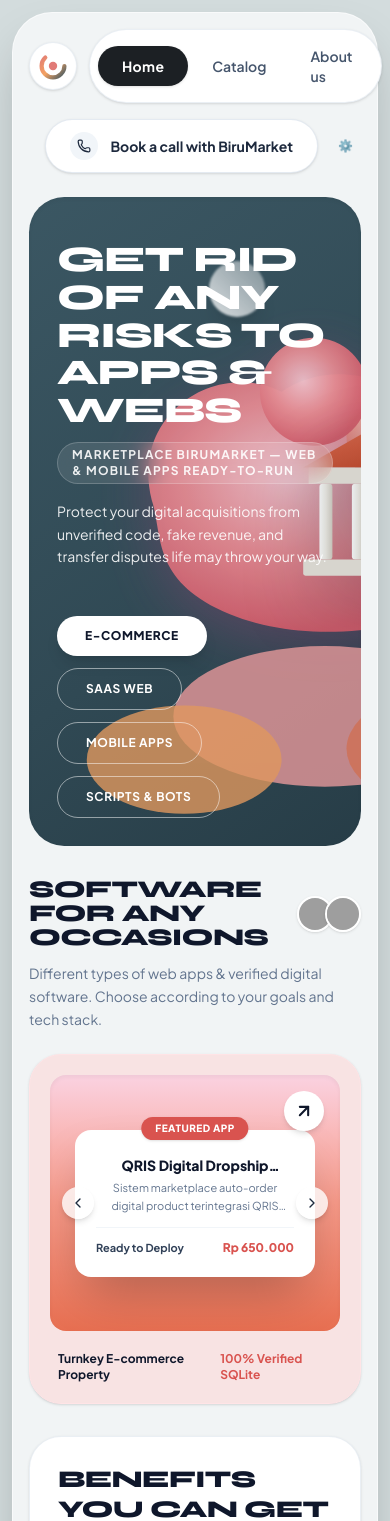
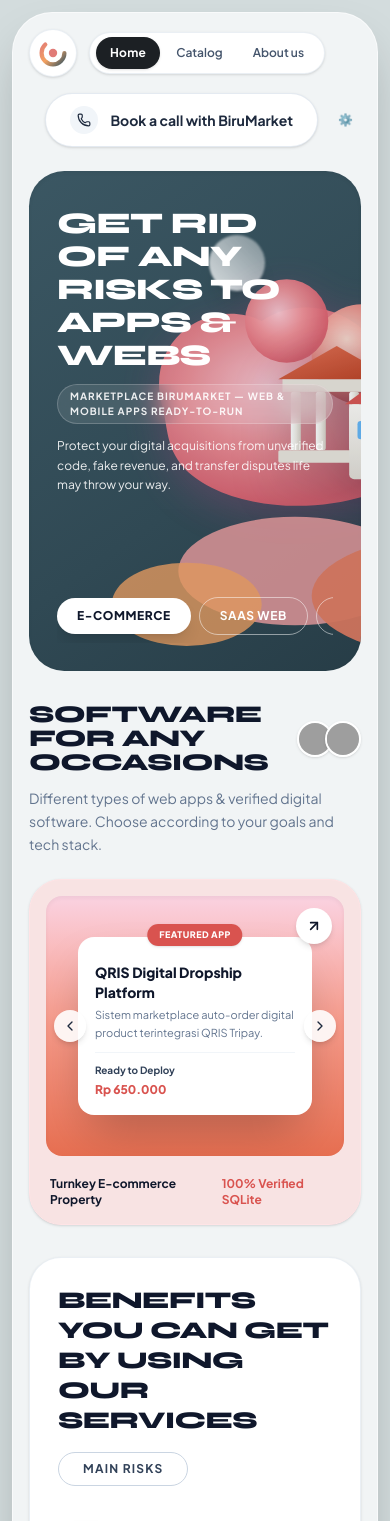
Before and after one commit to FikriBintangx/birumarket, a Next.js app: page / in a window 390 px wide. Shown: the top 1521 px of the page. Built offline with nearby package versions, Linux system fonts and the light colour scheme; no server answers; the database is empty; grey boxes are pictures that could not be loaded.

Commit message:
fix(mobile): enhance mobile responsiveness for navbar, hero, highlight card, and catalog chips

```diff
--- a/app/page.tsx
+++ b/app/page.tsx
@@ -114,33 +114,33 @@
         </div>
 
         {/* Hero Content */}
-        <div className="relative z-10 max-w-4xl pt-4">
-          <h1 className="font-['Syne',sans-serif] text-4xl sm:text-6xl lg:text-7xl font-black uppercase tracking-tight leading-[1.05] text-white">
+        <div className="relative z-10 max-w-4xl pt-2 sm:pt-4">
+          <h1 className="font-['Syne',sans-serif] text-3xl sm:text-5xl lg:text-7xl font-black uppercase tracking-tight leading-[1.1] text-white">
             <span>GET RID OF ANY</span><br />
             <span className="text-white">RISKS TO APPS & WEBS</span>
           </h1>
 
-          <div className="inline-block mt-3 bg-white/10 backdrop-blur-md px-3.5 py-1 rounded-full text-xs font-bold tracking-widest uppercase text-white/90 border border-white/20">
+          <div className="inline-block mt-3 bg-white/10 backdrop-blur-md px-3 sm:px-3.5 py-1 rounded-full text-[10px] sm:text-xs font-bold tracking-widest uppercase text-white/90 border border-white/20">
             Marketplace BiruMarket — Web & Mobile Apps Ready-to-Run
           </div>
 
-          <p className="mt-4 text-white/90 text-sm sm:text-base md:text-lg max-w-xl font-normal leading-relaxed">
+          <p className="mt-3 sm:mt-4 text-white/90 text-xs sm:text-base md:text-lg max-w-xl font-normal leading-relaxed">
             Protect your digital acquisitions from unverified code, fake revenue, and transfer disputes life may throw your way.
           </p>
         </div>
 
         {/* Horizontal Pill Filters */}
-        <div className="relative z-10 mt-12 flex flex-wrap items-center gap-3">
-          <Link href="/catalog?category=E-COMMERCE" className="bg-white text-slate-900 px-7 py-3 rounded-full font-black text-xs sm:text-sm tracking-wider uppercase shadow-lg hover:bg-slate-100 transition">
+        <div className="relative z-10 mt-8 sm:mt-12 flex items-center gap-2 sm:gap-3 overflow-x-auto max-w-full pb-2 no-scrollbar">
+          <Link href="/catalog?category=E-COMMERCE" className="bg-white text-slate-900 px-5 sm:px-7 py-2.5 sm:py-3 rounded-full font-black text-xs sm:text-sm tracking-wider uppercase shadow-lg hover:bg-slate-100 transition whitespace-nowrap shrink-0">
             E-COMMERCE
           </Link>
-          <Link href="/catalog?category=SAAS+WEB" className="bg-transparent border border-white/50 text-white hover:bg-white/10 px-7 py-3 rounded-full font-bold text-xs sm:text-sm tracking-wider uppercase transition">
+          <Link href="/catalog?category=SAAS+WEB" className="bg-transparent border border-white/50 text-white hover:bg-white/10 px-5 sm:px-7 py-2.5 sm:py-3 rounded-full font-bold text-xs sm:text-sm tracking-wider uppercase transition whitespace-nowrap shrink-0">
             SAAS WEB
           </Link>
-          <Link href="/catalog?category=MOBILE+APPS" className="bg-transparent border border-white/50 text-white hover:bg-white/10 px-7 py-3 rounded-full font-bold text-xs sm:text-sm tracking-wider uppercase transition">
+          <Link href="/catalog?category=MOBILE+APPS" className="bg-transparent border border-white/50 text-white hover:bg-white/10 px-5 sm:px-7 py-2.5 sm:py-3 rounded-full font-bold text-xs sm:text-sm tracking-wider uppercase transition whitespace-nowrap shrink-0">
             MOBILE APPS
           </Link>
-          <Link href="/catalog?category=SCRIPTS+%26+BOTS" className="bg-transparent border border-white/50 text-white hover:bg-white/10 px-7 py-3 rounded-full font-bold text-xs sm:text-sm tracking-wider uppercase transition">
+          <Link href="/catalog?category=SCRIPTS+%26+BOTS" className="bg-transparent border border-white/50 text-white hover:bg-white/10 px-5 sm:px-7 py-2.5 sm:py-3 rounded-full font-bold text-xs sm:text-sm tracking-wider uppercase transition whitespace-nowrap shrink-0">
             SCRIPTS & BOTS
           </Link>
         </div>
@@ -168,24 +168,24 @@
           </div>
 
           {/* Featured Product Highlight Card (Matches user reference mockup) */}
-          <div className="bg-[#F8E3E3] rounded-[2rem] p-5 relative overflow-hidden shadow-sm border border-rose-100 group">
+          <div className="bg-[#F8E3E3] rounded-[2rem] p-4 sm:p-5 relative overflow-hidden shadow-sm border border-rose-100 group">
 
             {/* Top Occasions Header inside Col */}
-            <div className="h-64 sm:h-72 rounded-2xl bg-gradient-to-b from-[#FAD2E1] via-[#F69988] to-[#E76F51] flex items-center justify-center relative overflow-hidden p-6 mb-4 shadow-inner">
+            <div className="min-h-[260px] sm:h-72 rounded-2xl bg-gradient-to-b from-[#FAD2E1] via-[#F69988] to-[#E76F51] flex items-center justify-center relative overflow-hidden p-4 sm:p-6 mb-4 shadow-inner">
 
               {/* Circular Link Button (Top Right) */}
               <Link
                 href="/catalog"
-                className="absolute top-4 right-4 w-10 h-10 rounded-full bg-white flex items-center justify-center text-slate-900 shadow-md hover:scale-110 hover:bg-[#1C2024] hover:text-white transition duration-200 z-20"
+                className="absolute top-3 right-3 sm:top-4 sm:right-4 w-9 h-9 sm:w-10 sm:h-10 rounded-full bg-white flex items-center justify-center text-slate-900 shadow-md hover:scale-110 hover:bg-[#1C2024] hover:text-white transition duration-200 z-20"
                 title="Lihat di Katalog"
               >
-                <ArrowUpRight className="w-5 h-5 stroke-[2.5]" />
+                <ArrowUpRight className="w-4 h-4 sm:w-5 sm:h-5 stroke-[2.5]" />
               </Link>
 
               {/* Prev / Next Controls */}
               <button
                 onClick={prevHighlight}
-                className="absolute left-3 top-1/2 -translate-y-1/2 w-8 h-8 rounded-full bg-white/80 hover:bg-white text-slate-800 flex items-center justify-center shadow-md transition z-20"
+                className="absolute left-2 sm:left-3 top-1/2 -translate-y-1/2 w-8 h-8 rounded-full bg-white/90 hover:bg-white text-slate-800 flex items-center justify-center shadow-md transition z-20"
                 title="Produk Sebelumnya"
               >
                 <ChevronLeft className="w-4 h-4" />
@@ -193,22 +193,22 @@
 
               <button
                 onClick={nextHighlight}
-                className="absolute right-3 top-1/2 -translate-y-1/2 w-8 h-8 rounded-full bg-white/80 hover:bg-white text-slate-800 flex items-center justify-center shadow-md transition z-20"
+                className="absolute right-2 sm:right-3 top-1/2 -translate-y-1/2 w-8 h-8 rounded-full bg-white/90 hover:bg-white text-slate-800 flex items-center justify-center shadow-md transition z-20"
                 title="Produk Berikutnya"
               >
                 <ChevronRight className="w-4 h-4" />
               </button>
 
               {/* Floating White Card */}
-              <div className="relative z-10 w-60 sm:w-64 bg-white rounded-2xl p-5 shadow-2xl border border-white/80 text-center sm:text-left transition-all duration-300">
+              <div className="relative z-10 w-[88%] sm:w-full max-w-[280px] sm:max-w-xs bg-white rounded-2xl p-4 sm:p-5 shadow-2xl border border-white/80 text-left transition-all duration-300">
 
                 {/* Red Overlapping Top Badge */}
-                <div className="absolute -top-3.5 left-1/2 -translate-x-1/2 bg-[#D9534F] text-white text-[10px] font-black uppercase tracking-wider px-3.5 py-1 rounded-full shadow-sm whitespace-nowrap">
+                <div className="absolute -top-3.5 left-1/2 -translate-x-1/2 bg-[#D9534F] text-white text-[9px] sm:text-[10px] font-black uppercase tracking-wider px-3 sm:px-3.5 py-1 rounded-full shadow-sm whitespace-nowrap">
                   FEATURED APP
                 </div>
 
-                <div className="pt-1">
-                  <h4 className="text-sm font-extrabold text-slate-900 line-clamp-1">
+                <div className="pt-2">
+                  <h4 className="text-sm font-extrabold text-slate-900 line-clamp-2">
                     {currentHighlight.title}
                   </h4>
                   <p className="text-[11px] text-slate-500 mt-1 line-clamp-2 leading-relaxed">
@@ -216,10 +216,10 @@
                   </p>
                 </div>
 
-                <div className="my-3 border-t border-slate-100"></div>
+                <div className="my-2.5 sm:my-3 border-t border-slate-100"></div>
 
-                <div className="flex items-center justify-between">
-                  <span className="text-[11px] font-bold text-slate-700">
+                <div className="flex flex-col sm:flex-row items-start sm:items-center justify-between gap-1 sm:gap-0">
+                  <span className="text-[10px] sm:text-[11px] font-bold text-slate-700">
                     {currentHighlight.is_portfolio ? 'Showcase' : 'Ready to Deploy'}
                   </span>
                   <span className="text-xs font-black text-[#D9534F]">
@@ -233,7 +233,7 @@
             </div>
 
             {/* Bottom Footer Text */}
-            <div className="flex items-center justify-between px-2 pt-1">
+            <div className="flex items-center justify-between px-1 sm:px-2 pt-1">
               <span className="font-bold text-xs text-slate-900">
                 {currentHighlight.category === 'E-COMMERCE'
                   ? 'Turnkey E-commerce Property'
--- a/components/Navbar.tsx
+++ b/components/Navbar.tsx
@@ -27,10 +27,10 @@
         </Link>
 
         {/* Floating Pill Menu (Home, Catalog, About Us) */}
-        <nav className="bg-white px-2 py-1.5 rounded-full shadow-sm border border-slate-200/70 flex items-center gap-1">
+        <nav className="bg-white px-1.5 py-1 sm:px-2 sm:py-1.5 rounded-full shadow-sm border border-slate-200/70 flex items-center gap-0.5 sm:gap-1 overflow-x-auto max-w-full">
           <Link
             href="/"
-            className={`px-6 py-2.5 rounded-full font-bold text-sm tracking-wide transition shadow-sm ${
+            className={`px-3.5 sm:px-6 py-2 sm:py-2.5 rounded-full font-bold text-xs sm:text-sm tracking-wide transition shadow-sm whitespace-nowrap ${
               pathname === '/'
                 ? 'bg-[#1C2024] text-white'
                 : 'text-slate-600 hover:text-slate-900'
@@ -40,7 +40,7 @@
           </Link>
           <Link
             href="/catalog"
-            className={`px-5 py-2.5 rounded-full font-semibold text-sm transition ${
+            className={`px-3.5 sm:px-5 py-2 sm:py-2.5 rounded-full font-semibold text-xs sm:text-sm transition whitespace-nowrap ${
               pathname === '/catalog'
                 ? 'bg-[#1C2024] text-white'
                 : 'text-slate-600 hover:text-slate-900'
@@ -50,7 +50,7 @@
           </Link>
           <Link
             href="/about"
-            className={`px-5 py-2.5 rounded-full font-semibold text-sm transition ${
+            className={`px-3.5 sm:px-5 py-2 sm:py-2.5 rounded-full font-semibold text-xs sm:text-sm transition whitespace-nowrap ${
               pathname === '/about'
                 ? 'bg-[#1C2024] text-white'
                 : 'text-slate-600 hover:text-slate-900'
```
Also changed, not shown: app/catalog/page.tsx (+15 -8 lines), 1 other file (tests, documents, lock files or other folders).
